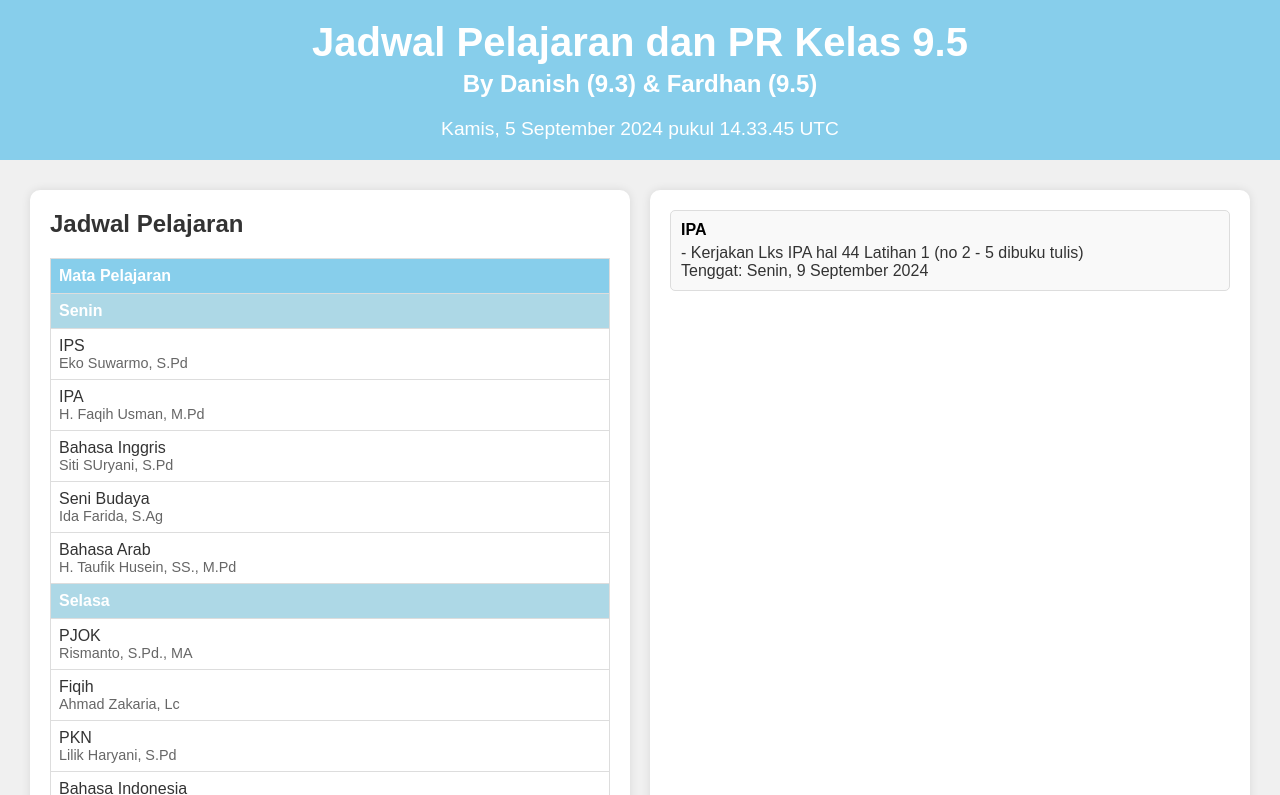
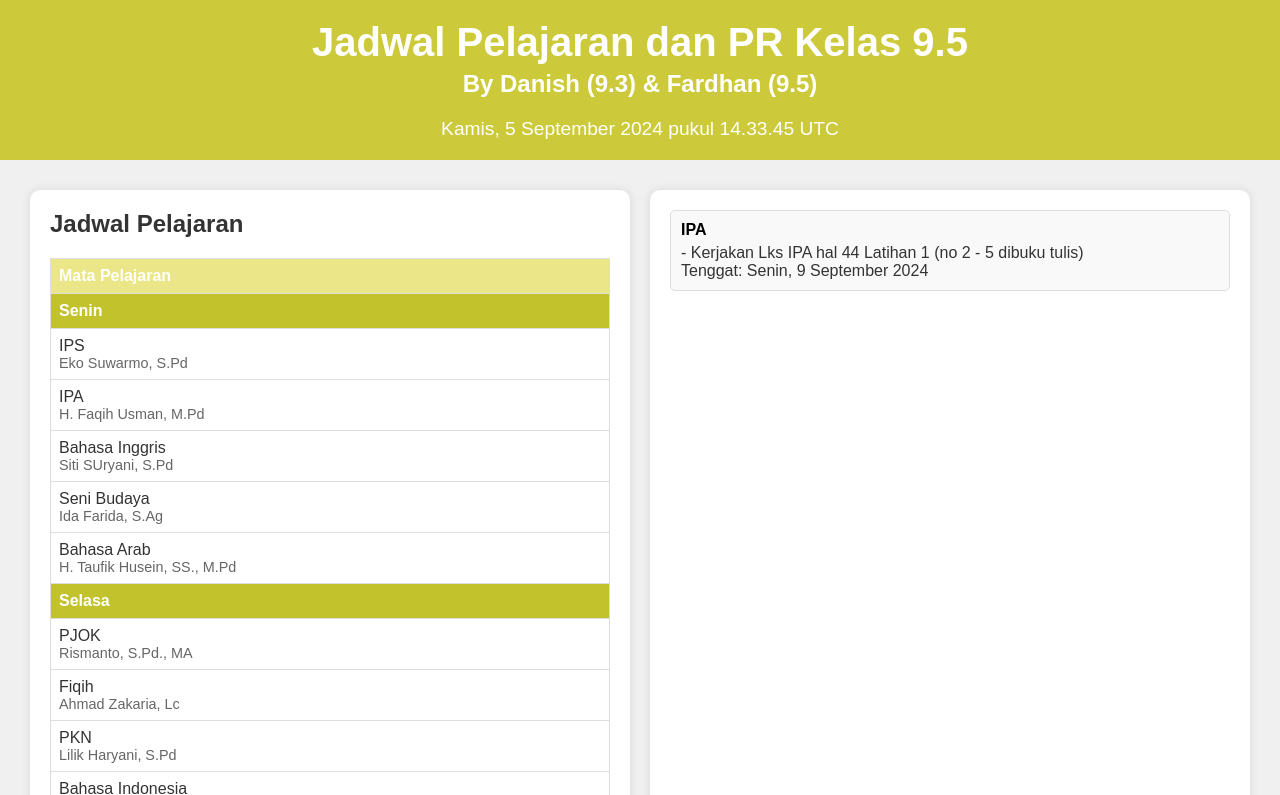
Before and after one commit to Danishtzy24/List-Mapel-dan-Tugas-Kelas-9.4, a plain HTML site: page index.html in a window 1280 px wide. Shown: the top 795 px of the page. Drawn offline with Linux system fonts and the light colour scheme.

Commit message:
Update styles.css

```diff
--- a/styles.css
+++ b/styles.css
@@ -7,7 +7,7 @@ body {
 }
 
 header {
-    background-color: #87CEEB; /* Changed to light blue */
+    background-color: #ccca3b; /* Changed to light blue */
     color: white;
     padding: 20px;
     text-align: center;
@@ -72,17 +72,17 @@ main {
 }
 
 #schedule-table th, #tasks-list th {
-    background-color: #87CEEB; /* Changed to light blue */
+    background-color: #ebe687; /* Changed to light blue */
     color: white;
 }
 
 #exam-table th {
-    background-color: #ADD8E6; /* Changed to light blue */
+    background-color: #e5e6ad; /* Changed to light blue */
     color: white;
 }
 
 .day-name {
-    background-color: #ADD8E6; /* Changed to light blue */
+    background-color: #c2c22d; /* Changed to light blue */
     font-weight: bold;
     color: #ffffff;
 }
```
